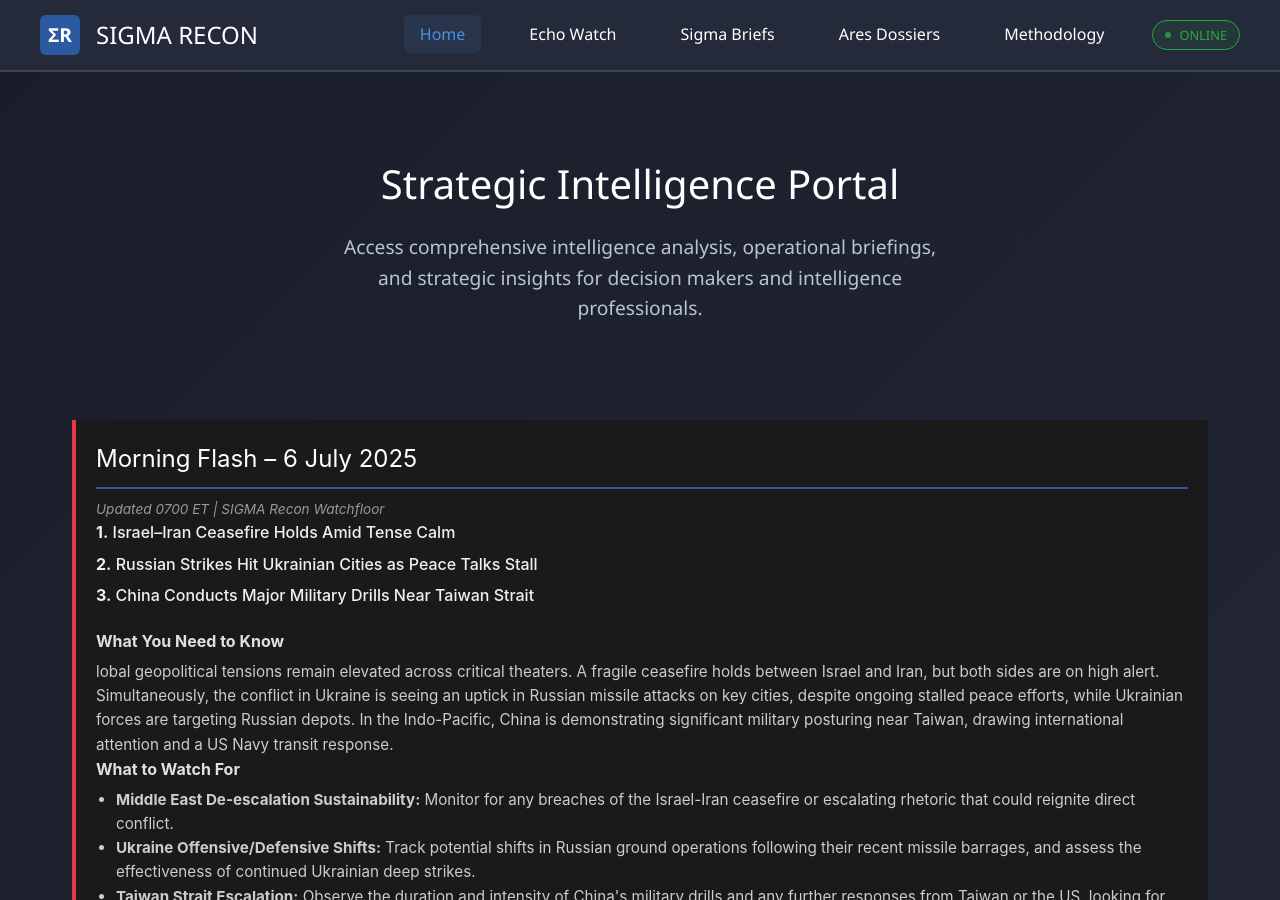
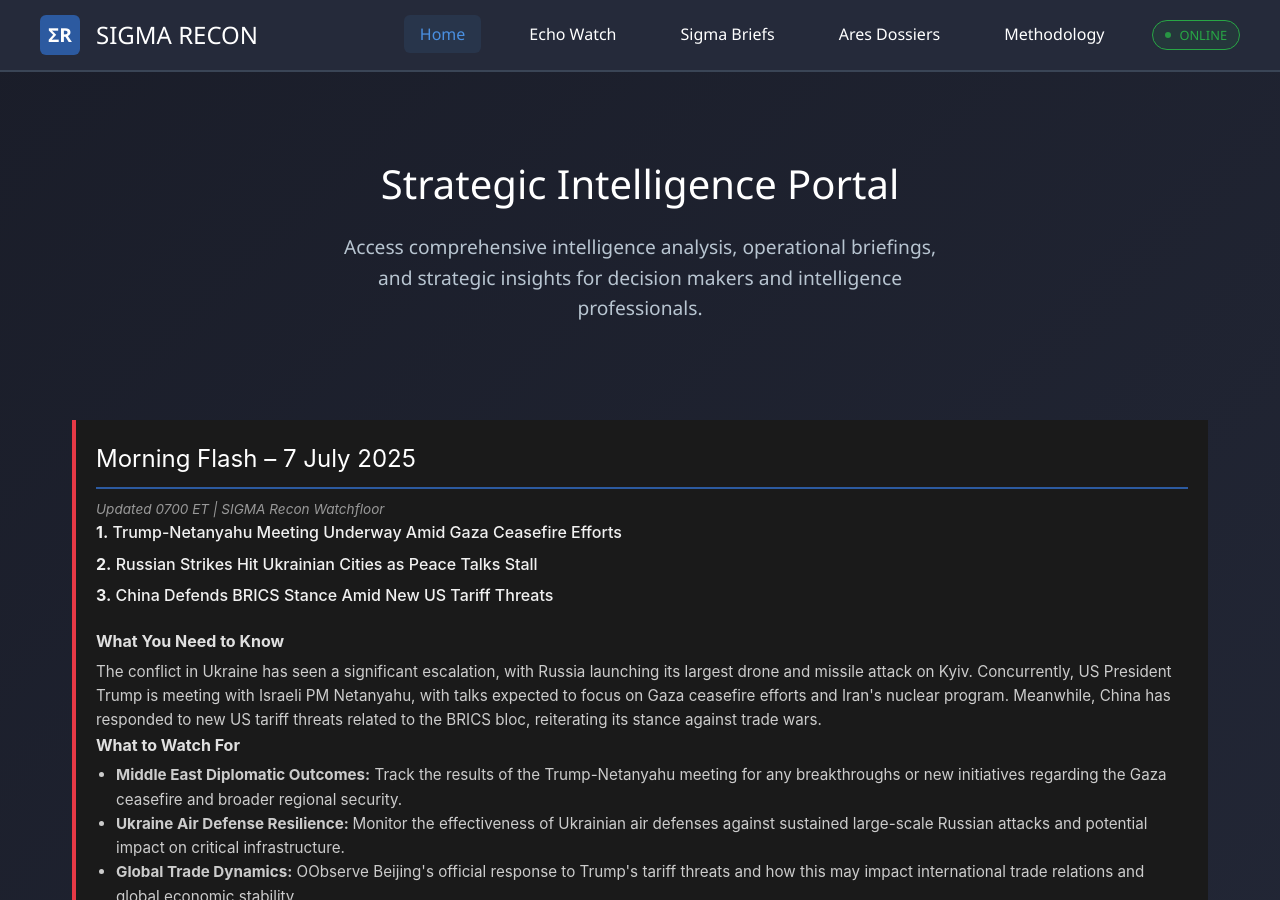
Before and after one commit to Monster52/SIGMA_Recon, a Jekyll site: the page built from index.html, in a window 1280 px wide and 900 px high. Built offline with Jekyll 4.4.1, drawn with Linux system fonts in a browser that asks for light colours; some of the changed text lies outside the part shown.

Commit message:
New Morning Flash 7 July

```diff
--- a/index.html
+++ b/index.html
@@ -10,25 +10,25 @@ title: SIGMA Recon - Strategic Intelligence Portal
 
 <!-- Morning Flash Module -->
 <div class="morning-flash-container">
-  <h2 class="section-title">Morning Flash – 6 July 2025</h2>
+  <h2 class="section-title">Morning Flash – 7 July 2025</h2>
     <p class="flash-timestamp">Updated 0700 ET | SIGMA Recon Watchfloor</p>
 
   <ul class="flash-bullets">
-    <li><strong>1.</strong> Israel–Iran Ceasefire Holds Amid Tense Calm</li>
+    <li><strong>1.</strong> Trump-Netanyahu Meeting Underway Amid Gaza Ceasefire Efforts</li>
     <li><strong>2.</strong> Russian Strikes Hit Ukrainian Cities as Peace Talks Stall</li>
-    <li><strong>3.</strong> China Conducts Major Military Drills Near Taiwan Strait</li>
+    <li><strong>3.</strong> China Defends BRICS Stance Amid New US Tariff Threats</li>
   </ul>
   <div class="flash-subsections">
     <div class="flash-need-to-know">
       <h4>What You Need to Know</h4>
-      <p>lobal geopolitical tensions remain elevated across critical theaters. A fragile ceasefire holds between Israel and Iran, but both sides are on high alert. Simultaneously, the conflict in Ukraine is seeing an uptick in Russian missile attacks on key cities, despite ongoing stalled peace efforts, while Ukrainian forces are targeting Russian depots. In the Indo-Pacific, China is demonstrating significant military posturing near Taiwan, drawing international attention and a US Navy transit response.</p>
+      <p>The conflict in Ukraine has seen a significant escalation, with Russia launching its largest drone and missile attack on Kyiv. Concurrently, US President Trump is meeting with Israeli PM Netanyahu, with talks expected to focus on Gaza ceasefire efforts and Iran's nuclear program. Meanwhile, China has responded to new US tariff threats related to the BRICS bloc, reiterating its stance against trade wars.</p>
     </div>
     <div class="flash-watch-for">
       <h4>What to Watch For</h4>
       <ul>
-        <li><strong>Middle East De-escalation Sustainability:</strong> Monitor for any breaches of the Israel-Iran ceasefire or escalating rhetoric that could reignite direct conflict.</li>
-        <li><strong>Ukraine Offensive/Defensive Shifts:</strong> Track potential shifts in Russian ground operations following their recent missile barrages, and assess the effectiveness of continued Ukrainian deep strikes.</li>
-        <li><strong>Taiwan Strait Escalation:</strong> Observe the duration and intensity of China's military drills and any further responses from Taiwan or the US, looking for signs of miscalculation or heightened grey-zone activities.</li>
+        <li><strong>Middle East Diplomatic Outcomes:</strong> Track the results of the Trump-Netanyahu meeting for any breakthroughs or new initiatives regarding the Gaza ceasefire and broader regional security.</li>
+        <li><strong>Ukraine Air Defense Resilience: </strong> Monitor the effectiveness of Ukrainian air defenses against sustained large-scale Russian attacks and potential impact on critical infrastructure.</li>
+        <li><strong>Global Trade Dynamics:</strong> OObserve Beijing's official response to Trump's tariff threats and how this may impact international trade relations and global economic stability.</li>
       </ul>
     </div>
   </div>
```
